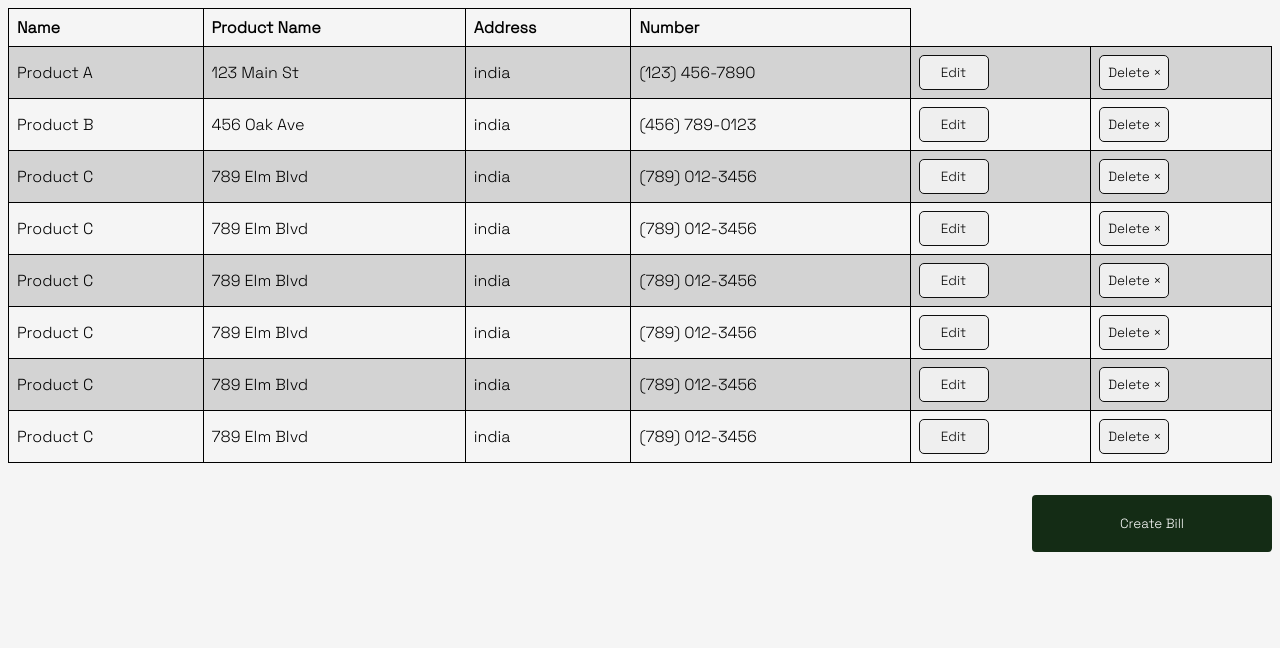
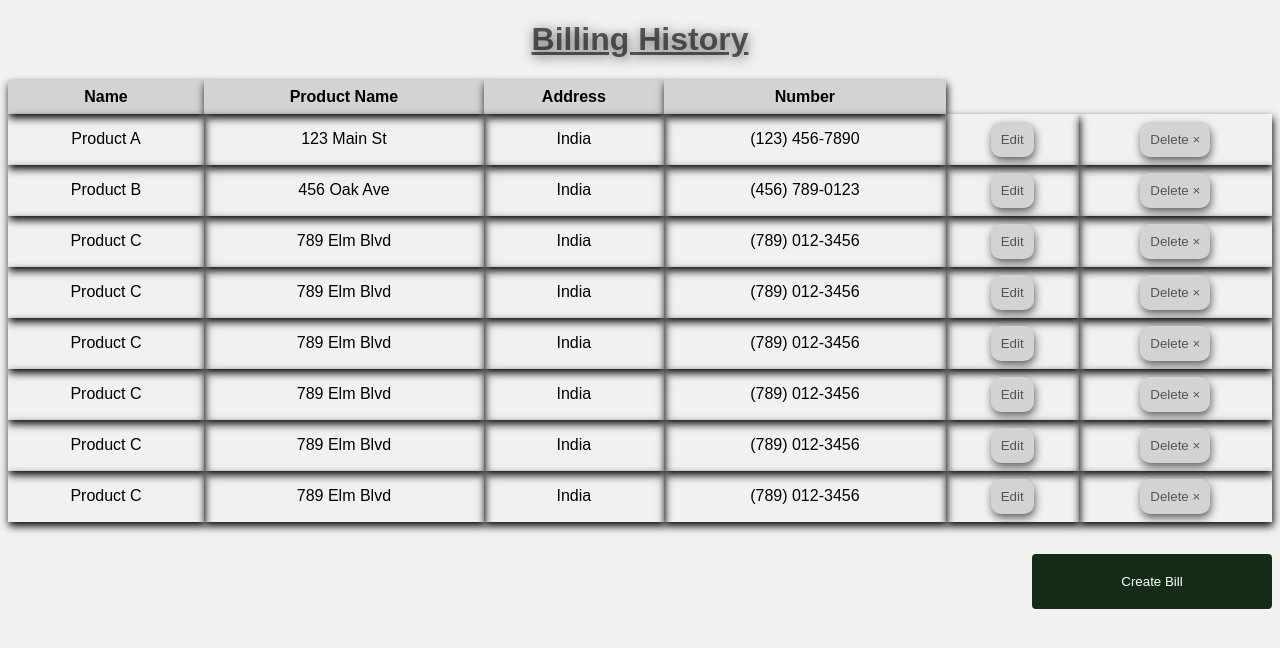
Before and after one commit to Learners121/project--sanitary, a plain HTML site: page frontend/html/billing.html in a window 1280 px wide. Drawn offline with Linux system fonts and the light colour scheme.

Commit message:
Billing-History-Page

```diff
--- a/frontend/css/pending.css
+++ b/frontend/css/pending.css
@@ -19,7 +19,7 @@ body {
     padding-bottom: 10px;
     color: rgba(0, 0, 0, 0.6);
     text-shadow: 1px 2px 12px;
-    font-family: 'Cedarville Cursive', cursive;
+    /* font-family: 'Cedarville Cursive', cursive; */
     text-decoration: underline;
 }
 
--- a/frontend/css/product_display.css
+++ b/frontend/css/product_display.css
@@ -1,16 +1,24 @@
-@import url("https://fonts.googleapis.com/css2?family=Lato:ital,wght@1,300&family=Pacifico&family=Signika:wght@700&family=Space+Grotesk:wght@300&display=swap");
+/* @import url("https://fonts.googleapis.com/css2?family=Lato:ital,wght@1,300&family=Pacifico&family=Signika:wght@700&family=Space+Grotesk:wght@300&display=swap"); */
 
 * {
   font-family: "Space Grotesk", sans-serif;
 }
 
 body {
-  background: #f5f5f5;
+  background:#f1f1f1 ;
 }
 
 h1 {
-  text-align: center;
-}
+  display: flex;
+    align-items: center;
+    text-align: center;
+    justify-content: center;
+    padding-bottom: -5px;
+    color: rgba(0, 0, 0, 0.6);
+    text-shadow: 1px 2px 12px;
+    /* font-family: 'Cedarville Cursive', cursive; */
+    text-decoration: underline;
+  }
 
 table {
   width: 100%;
@@ -19,17 +27,19 @@ table {
 
 #billing-main th,
 #billing-main td {
-  padding: 0.5rem;
-  text-align: left;
-  border: 1px solid black;
+   text-align: center;
+    padding: 0.5rem;
+    box-shadow: 1px 4px 8px;
+    text-transform: capitalize;
 }
-
-tr:nth-child(even){
-  background-color: lightgrey;
+th{
+  background-color: lightgray;
 }
-tr:hover {
-  background-color: #524545;
-  color: #ffff;
+th :first-child{
+  border-radius: 10px 0px 0px 0;
+}
+th :last-child {
+  border-radius: 10px 0px 0px 0;
 }
 
 form {
@@ -65,13 +75,14 @@ input[type="checkbox"]:hover {
   scale: 1.2;
 }
 input[type="button"] {
-  cursor: pointer;
-  padding: 8px;
-  width: 70px;
-  border-radius: 5px;
+  background: lightgray;
   border: none;
   outline: none;
-  border: 1px solid #0f0f0f;
+  padding: 10px;
+  border-radius: 10px;
+  box-shadow: 1px 4px 8px;
+  cursor: pointer;
+  color: rgba(0, 0, 0, 0.6);
 }
 @media only screen and (max-width: 480px) {
   h1 {
@@ -114,7 +125,6 @@ input[type="button"] {
     transition: all 0.6s ease 10ms;
     float: right;
   }
-
   input[type="submit"]:hover {
     background-color: #3e8e41;
     color: black;
@@ -126,6 +136,12 @@ input[type="button"] {
     cursor: pointer;
     scale: 1.2;
   }
+}
+.edit-btn:hover {
+  filter: brightness(0.9);
+}
+.delete-btn:hover {
+  filter: brightness(0.9);
 }
 
 @media only screen and (max-width: 240px) {
@@ -165,7 +181,7 @@ input[type="button"] {
     cursor: pointer;
     margin-top: 2rem;
     color: white;
-    background-color: #142c15;
+    background-color: lightgray;
     transition: all 0.6s ease 10ms;
   }
   #billing-main input[type="submit"] {
@@ -175,7 +191,7 @@ input[type="button"] {
     align-items: center;
   }
   input[type="submit"]:hover {
-    background-color: #3e8e41;
+    background-color: lightgray;
     color: black;
     font-family: system-ui, -apple-system, BlinkMacSystemFont, "Segoe UI",
       Roboto, Oxygen, Ubuntu, Cantarell, "Open Sans", "Helvetica Neue",
--- a/frontend/html/billing.html
+++ b/frontend/html/billing.html
@@ -8,6 +8,7 @@
   </head>
 
   <body>
+    <h1>Billing History</h1>
     <table id="billing-main">
       <tr>
         <th>Name</th>
```
